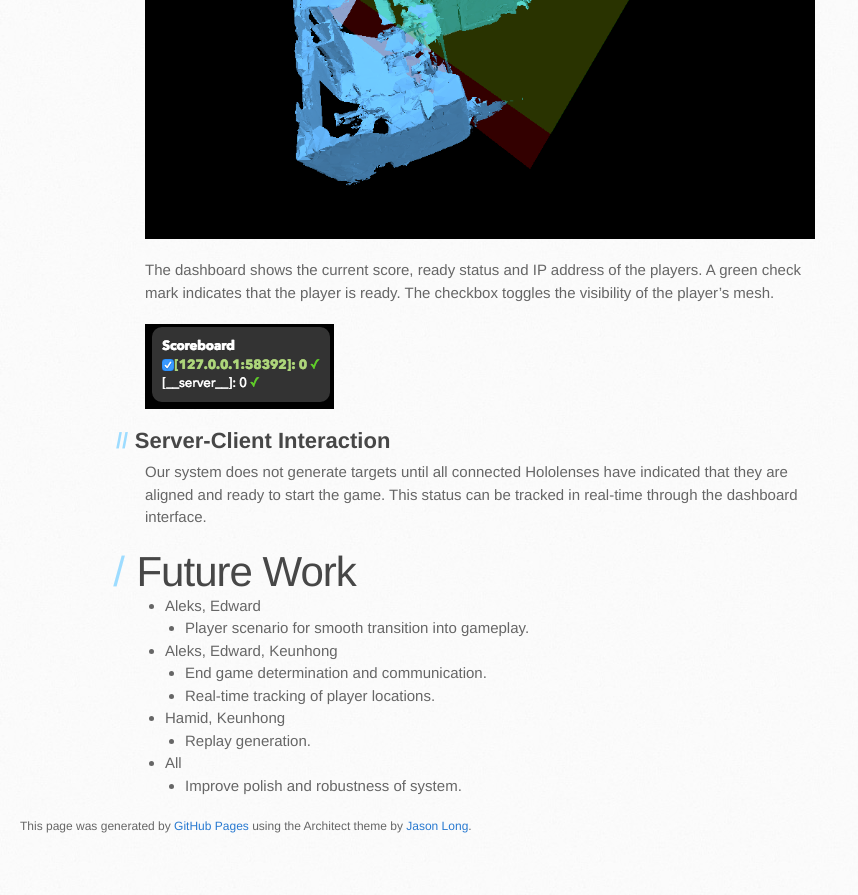
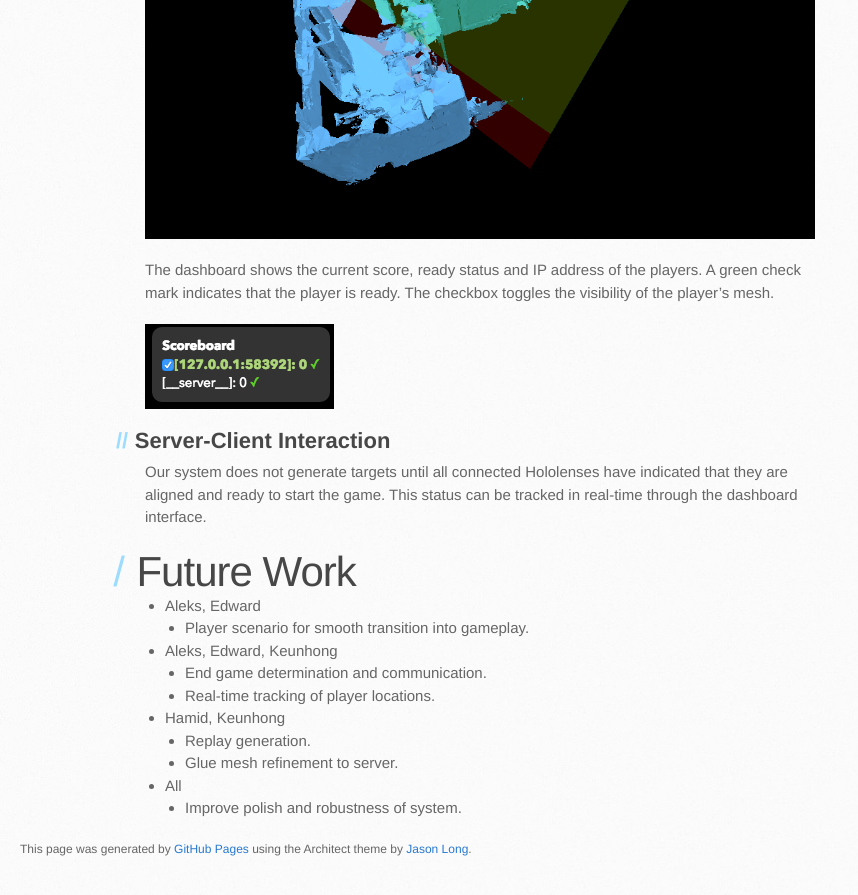
Before and after one commit to holoscanner/holoscanner.github.io, a Jekyll site: the page built from _posts/2016-05-25-week-8.md, in a window 1280 px wide and 900 px high, scrolled down 5390 px. Shown: the top 895 px of the window, without its empty margins (0-858 px from the left). Built offline with Jekyll 4.4.1, drawn with Linux system fonts in a browser that asks for light colours.

Commit message:
Update 2016-05-25-week-8.md

```diff
--- a/_posts/2016-05-25-week-8.md
+++ b/_posts/2016-05-25-week-8.md
@@ -134,5 +134,6 @@ Our system does not generate targets until all connected Hololenses have indicat
     * Real-time tracking of player locations.
  * Hamid, Keunhong
     * Replay generation.
+    * Glue mesh refinement to server.
  * All
     * Improve polish and robustness of system.
```
